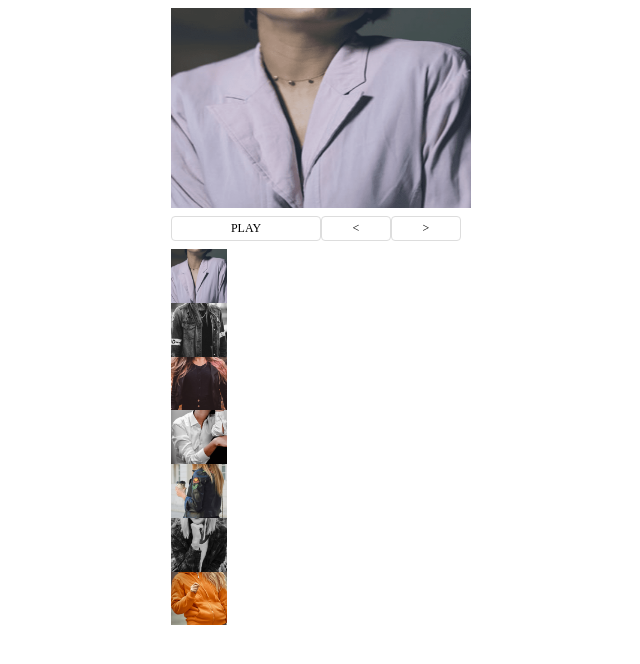
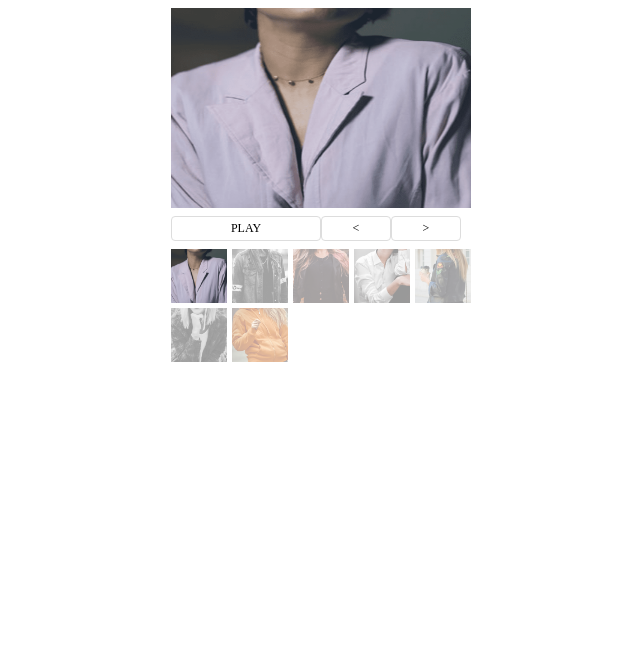
Before and after one commit to ma22npk/slideShow, a plain HTML site: page index.html in a window 1280 px wide. Shown: the whole page, without its empty margins (319-959 px from the left). Drawn offline with Linux system fonts and the light colour scheme.

Commit message:
サムネイルのスタイルの整形

```diff
--- a/index.html
+++ b/index.html
@@ -21,7 +21,7 @@
       </ul>
     </nav>
     <ul class="thumbnails">
-      <li><img src="img/1.png"></li>
+      <li class="current"><img src="img/1.png"></li>
       <li><img src="img/2.png"></li>
       <li><img src="img/3.png"></li>
       <li><img src="img/4.png"></li>
--- a/style.scss
+++ b/style.scss
@@ -52,6 +52,24 @@ nav li {
   width: 60px;
 }
 
+.thumbnails {
+  display: grid;
+  grid-template-columns: repeat(5, 56px);
+  gap: 5px;
+}
+
+.thumbnails li {
+  cursor: pointer;
+  opacity: 0.4;
+
+  &:hover {
+    opacity: 1;
+  }
+}
+.thumbnails li.current{
+opacity: 1;
+}
+
 .thumbnails img {
   width: 56px;
 }
```
Also changed, not shown: style.css, 1 other file.
